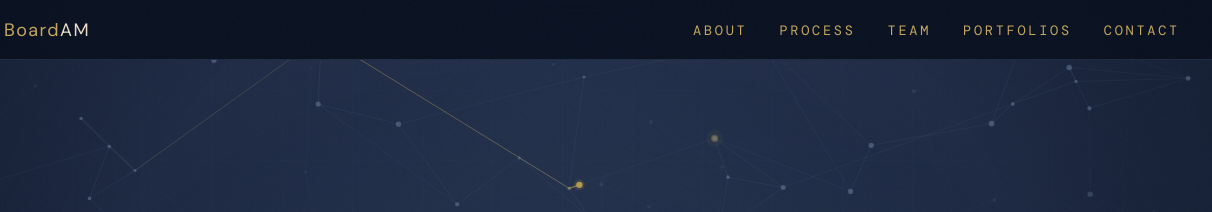
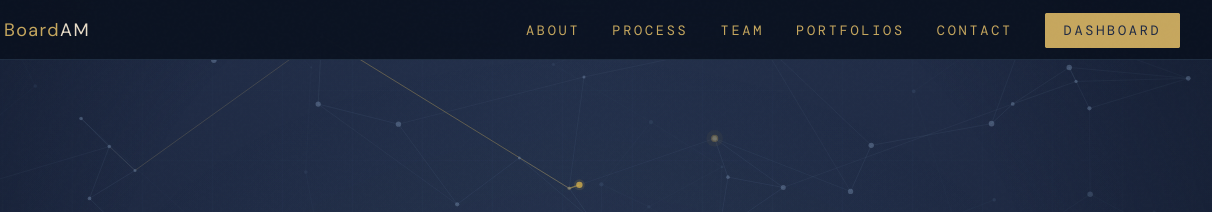
Before and after one commit to Board-AM/Website, a website built with Vite: page index.html in a window 1280 px wide. Shown: the top 212 px of the page, 68-1280 px from the left. Built offline with nearby package versions, Linux system fonts and the light colour scheme.

Commit message:
Added dashboard button

```diff
--- a/index.html
+++ b/index.html
@@ -89,6 +89,22 @@
       transition: color 0.3s;
     }
     .nav-links a:hover { color: var(--blue); }
+
+    .nav-cta {
+      font-family: 'DM Mono', monospace;
+      font-size: 0.8rem;
+      font-weight: 400;
+      letter-spacing: 0.2em;
+      text-transform: uppercase;
+      color: var(--navy) !important;
+      background: var(--gold);
+      padding: 0.5rem 1.1rem;
+      border: 1px solid var(--gold);
+      border-radius: 2px;
+      text-decoration: none;
+      transition: background 0.3s, color 0.3s;
+    }
+    .nav-cta:hover { background: transparent; color: var(--gold) !important; }
 
     .nav-hamburger {
       display: none;
@@ -1535,6 +1551,7 @@
     <li><a href="#team">Team</a></li>
     <li><a href="#portfolios">Portfolios</a></li>
     <li><a href="#contact">Contact</a></li>
+    <li><a href="https://external-dashboard-324024657987.europe-west1.run.app/" target="_blank" rel="noopener noreferrer" class="nav-cta">Dashboard</a></li>
   </ul>
   <button class="nav-hamburger" id="hamburger" aria-label="Menu">
     <span></span><span></span><span></span>
@@ -1547,6 +1564,7 @@
   <a href="#team" onclick="closeMobileNav()">Team</a>
   <a href="#portfolios" onclick="closeMobileNav()">Portfolios</a>
   <a href="#contact" onclick="closeMobileNav()">Contact</a>
+  <a href="https://external-dashboard-324024657987.europe-west1.run.app/" target="_blank" rel="noopener noreferrer" onclick="closeMobileNav()">Dashboard →</a>
 </div>
 
 <!-- HERO -->
```
